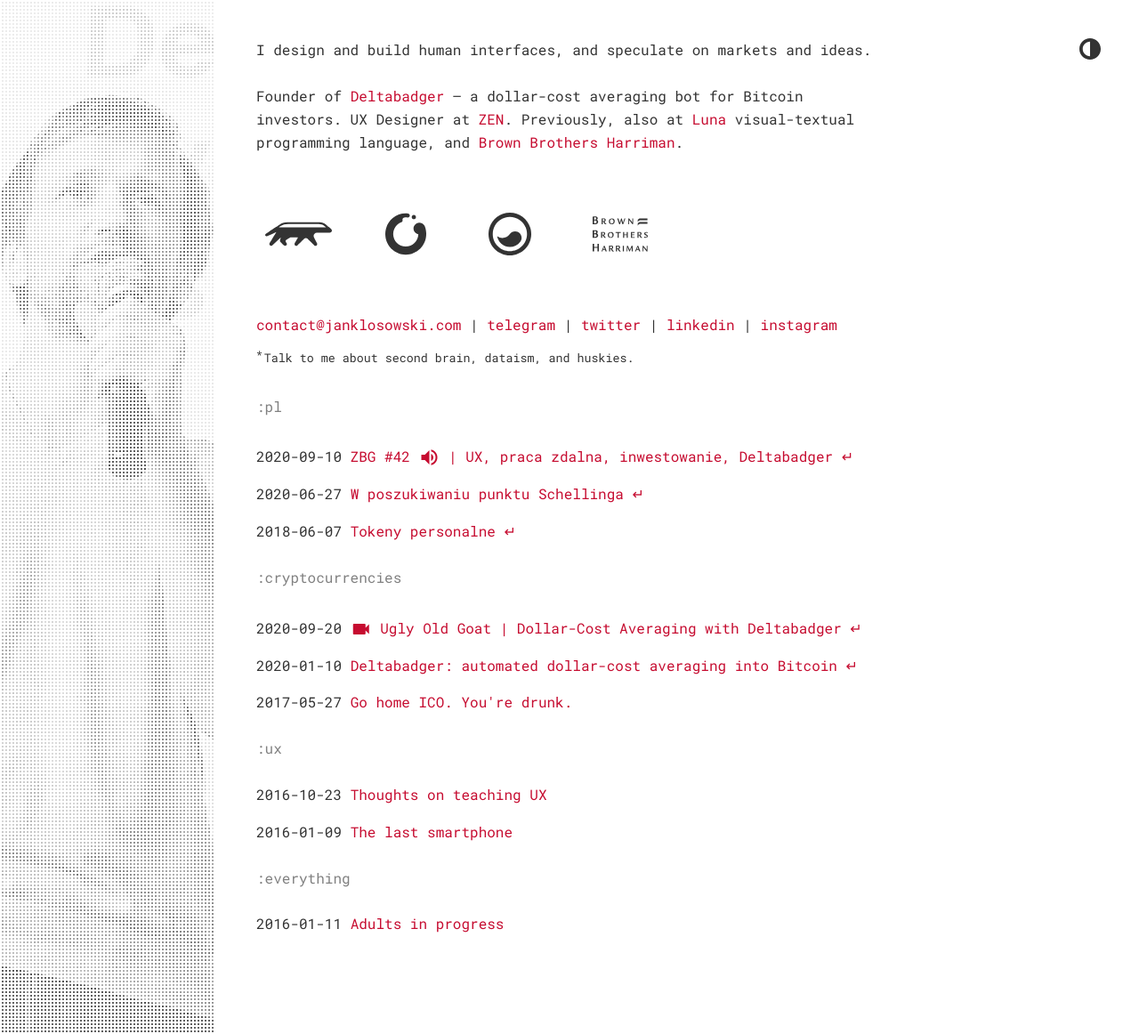
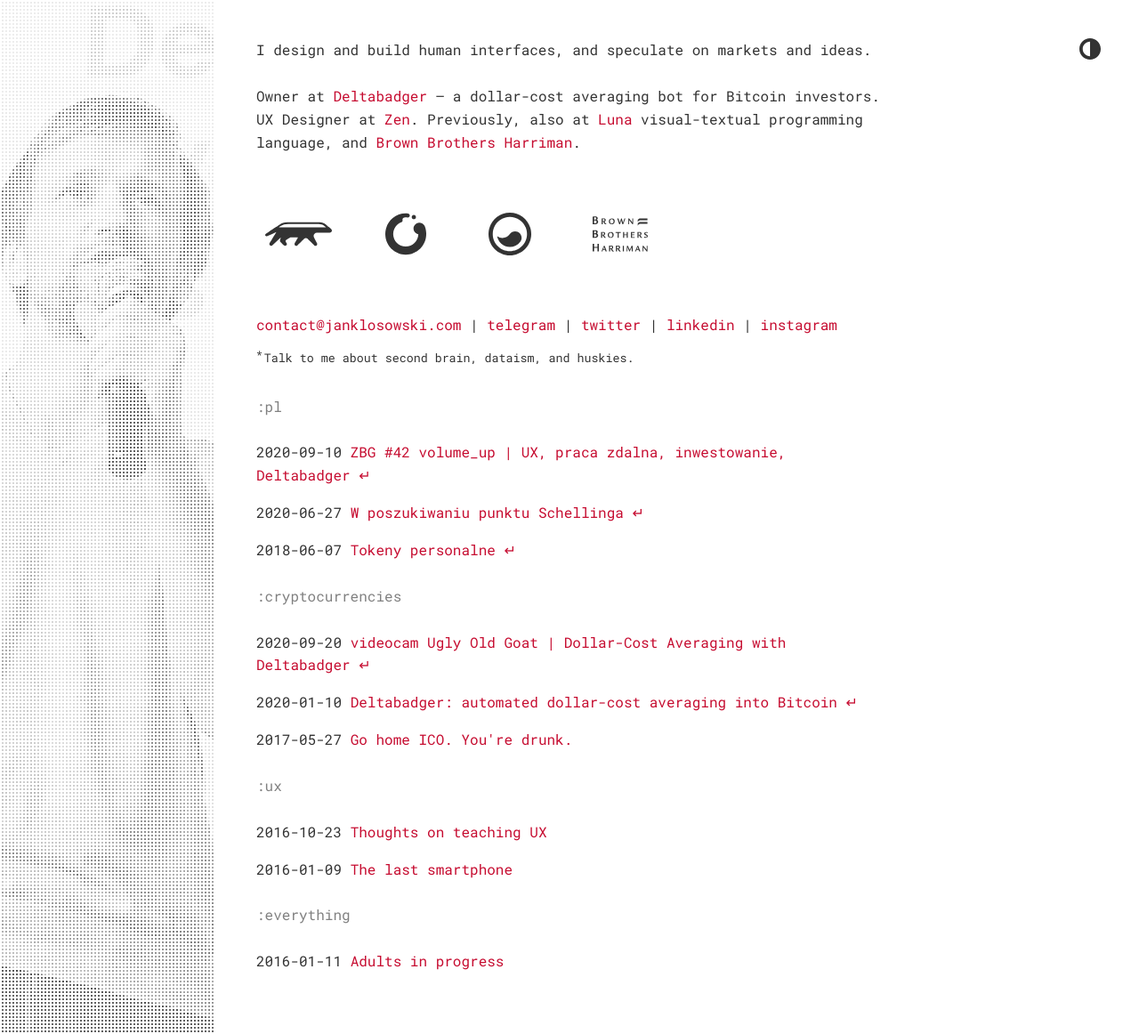
Before and after one commit to janklosowski/janklosowski-website, a Jekyll site: the page built from index.html, in a window 1280 px wide and 1162 px high. Shown: the whole window at 89% size. Built offline with Jekyll 4.4.1, drawn with Linux system fonts in a browser that asks for light colours.

Commit message:
going back in time

```diff
--- a/_includes/head.html
+++ b/_includes/head.html
@@ -17,7 +17,6 @@
 
     <title>{% if page.title %}{{ page.title }}{% else %}{{ site.title }}{% endif %}</title>
     <!-- <link rel="stylesheet"  href="https://fonts.googleapis.com/css?family=Roboto+Mono:400,400i,700"> -->
-    <link href="https://fonts.googleapis.com/icon?family=Material+Icons" rel="stylesheet">
     <link rel="stylesheet"    href="{{ "/css/main.css" | prepend: site.baseurl }}">
     <link rel="shortcut icon" href="/img/favicon.png" type="image/png">
     <link rel="canonical"     href="{{ page.url | replace:'index.html','' | prepend: site.baseurl | prepend: site.url }}">
--- a/_sass/_base.sass
+++ b/_sass/_base.sass
@@ -127,9 +127,6 @@
       opacity: 1
     .postlink__time
       color: $text
-  .material-icons
-    position: relative
-    top:      7px
 
 .postlink__time,
 .postlink__title
--- a/index.html
+++ b/index.html
@@ -9,7 +9,7 @@
 <div class="page">
 
     <header class="header">
-      <h1 class="aboutme">I design and build human interfaces, and speculate on markets and ideas. <br><br> Founder of <a href="https://deltabadger.com/" target="_blank">Deltabadger</a> – a dollar-cost averaging bot for Bitcoin investors. UX Designer at <a href="https://zen.com" target="_blank" rel="nofollow">ZEN</a>. Previously, also at <a href="http://luna-lang.org" target="_blank" rel="nofollow">Luna</a> visual-textual programming language, and <a href="http://bbh.com" target="_blank" rel="nofollow">Brown&nbsp;Brothers&nbsp;Harriman</a>.</h1>
+      <h1 class="aboutme">I design and build human interfaces, and speculate on markets and ideas. <br><br> Owner at <a href="https://deltabadger.com/" target="_blank">Deltabadger</a> – a dollar-cost averaging bot for Bitcoin investors. UX Designer at <a href="https://zen.com" target="_blank" rel="noopener">Zen</a>. Previously, also at <a href="http://luna-lang.org" target="_blank" rel="noopener">Luna</a> visual-textual programming language, and <a href="http://bbh.com" target="_blank" rel="noopener">Brown&nbsp;Brothers&nbsp;Harriman</a>.</h1>
 
       <div class="ux-at">
         <a href="https://deltabadger.com/" target="_blank"><img src="/img/logo-deltabadger.svg" alt="Deltabadger"></a>
@@ -20,10 +20,10 @@
 
       <p class="sociallinks">
 			     <span id="e142835588">[javascript protected email address]</span><script type="text/javascript">/*<![CDATA[*/eval("var a=\".jHoNKPCuTgbSpr4yAvdDRYsVkX9x_+L580-F7WEMqz@Qc1emGtwiBnhJalOZU6f32I\";var b=a.split(\"\").sort().join(\"\");var c=\"@hnZq@ZptqnwihOhfOwGH@hB\";var d=\"\";for(var e=0;e<c.length;e++)d+=b.charAt(a.indexOf(c.charAt(e)));document.getElementById(\"e142835588\").innerHTML=\"<a href=\\\"mailto:\"+d+\"\\\">\"+d+\"</a>\"")/*]]>*/</script>
-              | <a href="https://t.me/janklosowski" rel="nofollow" target="_blank">telegram</a>
-              | <a href="https://twitter.com/klos" rel="nofollow" target="_blank">twitter</a>
-              | <a href="https://www.linkedin.com/in/janklosowski" rel="nofollow" target="_blank">linkedin</a>
-              | <a href="https://www.instagram.com/janklosowski/" rel="nofollow" target="_blank">instagram</a>
+              | <a href="https://t.me/janklosowski" rel="noopener" target="_blank">telegram</a>
+              | <a href="https://twitter.com/klos" rel="noopener" target="_blank">twitter</a>
+              | <a href="https://www.linkedin.com/in/janklosowski" rel="noopener" target="_blank">linkedin</a>
+              | <a href="https://www.instagram.com/janklosowski/" rel="noopener" target="_blank">instagram</a>
               <br>
               <small><sup>*</sup>Talk to me about second brain, dataism, and huskies.</small>
       </p>
```
Also changed, not shown: 7 other files.
